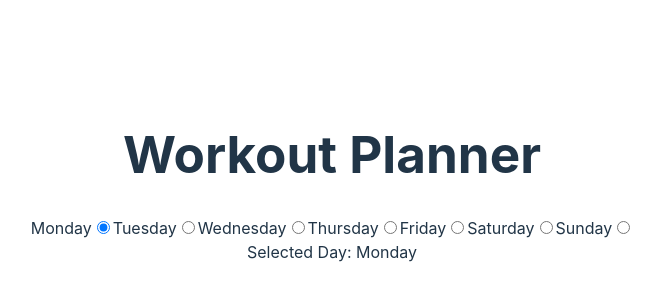
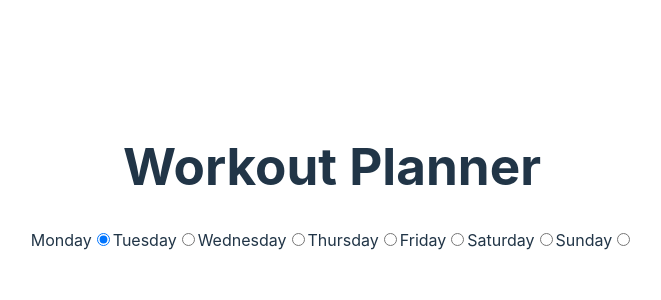
Before and after one commit to simon-s-99/workout-planner, a React (Vite) app: page / in a window 1280 px wide. Shown: the part 222-522 px from the top of the page, without its empty margins (308-969 px from the left). Built offline with nearby package versions, Linux system fonts and the light colour scheme.

Commit message:
added a start value to the weekdays, fixed typo

```diff
--- a/src/App.tsx
+++ b/src/App.tsx
@@ -1,27 +1,27 @@
+// App component
 import { useState } from "react";
 import "./App.css";
 import type { Settings } from "./types";
-import WeekComponent from "./components/weekComponent";
+import WeekComponent from "./components/WeekComponent";
 
 const App: React.FC = () => {
   const [settings, setSettings] = useState<Settings>({
-    // Default values
     units: "kilograms",
     trainingGoal: "powerlifting",
   });
 
-  // State for managing the selected weekday
+  // Currently selected weekday, initialized to "Monday" in case we want a start value.
   const [selectedWeekday, setSelectedWeekday] = useState<string>("Monday");
 
   return (
     <div className="App">
       <h1>Workout Planner</h1>
-      {/* Week selection */}
-      <div className="week-selector-container">
-        <WeekComponent setSelectedWeekday={setSelectedWeekday} />
+      <div className="weekComponent">
+        <WeekComponent
+          selectedWeekday={selectedWeekday}
+          setSelectedWeekday={setSelectedWeekday}
+        />
       </div>
-
-      <div>Selected Day: {selectedWeekday}</div>
     </div>
   );
 };
--- a/src/components/WeekComponent.tsx
+++ b/src/components/WeekComponent.tsx
@@ -1,12 +1,15 @@
 import React from "react";
 
-// Props for WeekdayPicker, allowing for setting the selected weekday in a parent component
+// Define the props expected by the WeekComponent
 interface WeekdayPickerProps {
+  selectedWeekday: string;
+
+  // Function to update the selected weekday
   setSelectedWeekday: React.Dispatch<React.SetStateAction<string>>;
 }
 
-// WeekdayPicker component for selecting a weekday
 const WeekComponent: React.FC<WeekdayPickerProps> = ({
+  selectedWeekday,
   setSelectedWeekday,
 }) => {
   const weekdays = [
@@ -19,13 +22,6 @@ const WeekComponent: React.FC<WeekdayPickerProps> = ({
     "Sunday",
   ];
 
-  // Handler function for when a radio button is changed
-  function handleChange(e: React.ChangeEvent<HTMLInputElement>): void {
-    // Update the selected weekday based on the radio button's value
-    setSelectedWeekday(e.target.value);
-  }
-
-  // Render radio buttons for each weekday
   return (
     <div className="WeekComponent">
       {weekdays.map((weekday) => (
@@ -35,9 +31,8 @@ const WeekComponent: React.FC<WeekdayPickerProps> = ({
             type="radio"
             name="weekday"
             value={weekday}
-            onChange={handleChange}
-            // standard value set to monday
-            checked={weekday === "Monday"}
+            onChange={(e) => setSelectedWeekday(e.target.value)} // Update selectedWeekday
+            checked={selectedWeekday === weekday} // Mark as checked if it matches the selectedWeekday
           />
         </label>
       ))}
```
